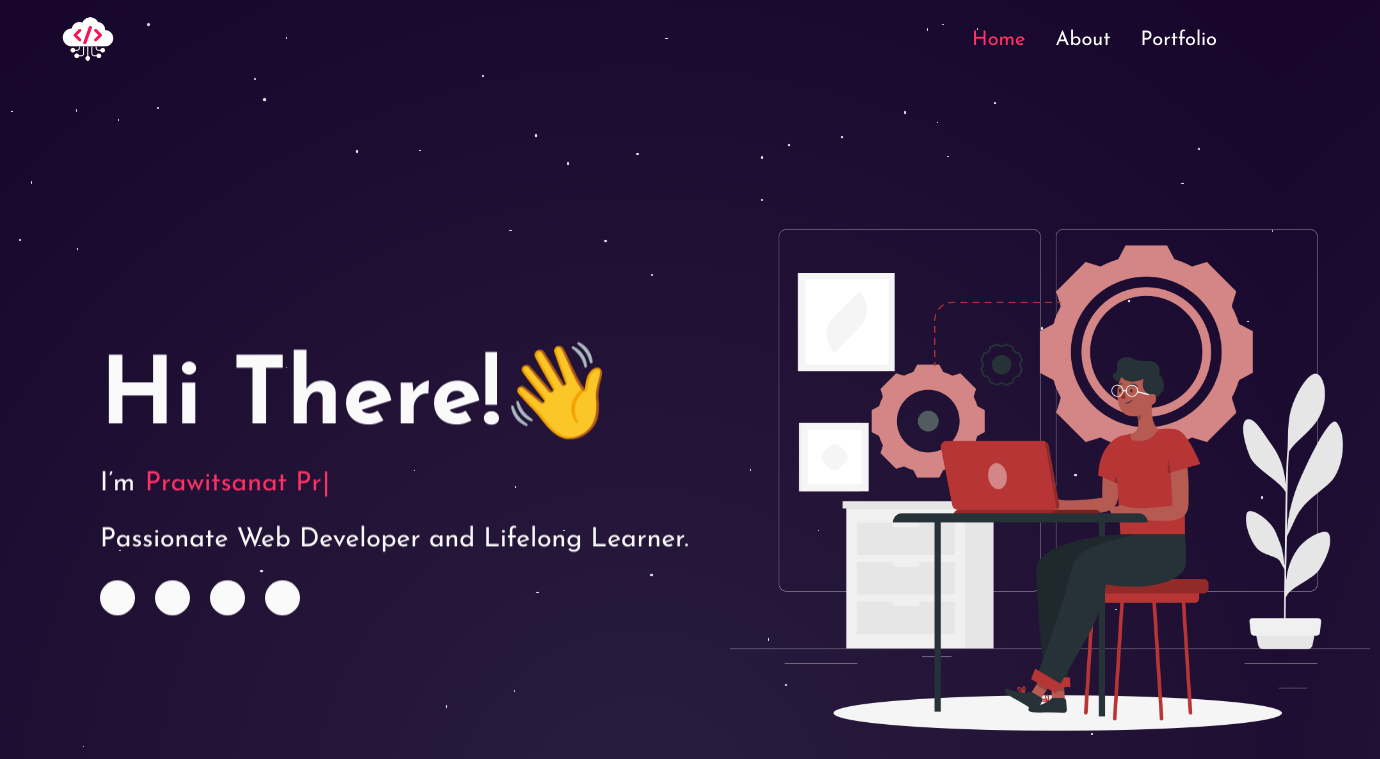
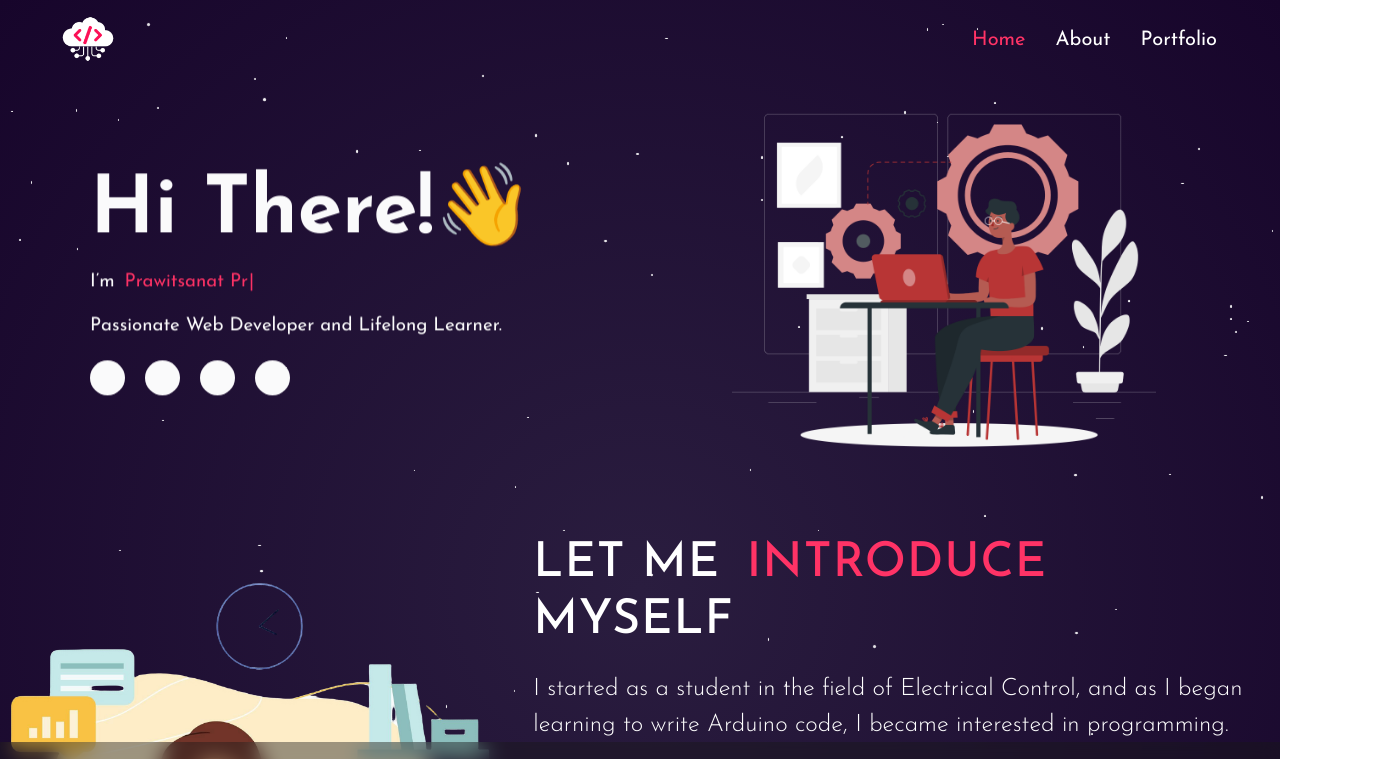
Before and after one commit to boomieindahouse/prawit-portfolio, a React (Vite) app: page / in a window 1280 px wide. Shown: the top 759 px of the page, 1380 px wide, since content can reach past the window. Built offline with nearby package versions, Linux system fonts and the light colour scheme; some icons are missing.

Commit message:
add responsive homepage

```diff
--- a/src/components/Footer/Footer.css
+++ b/src/components/Footer/Footer.css
@@ -24,3 +24,10 @@
     font-size: 9pt;
   }
 }
+
+/* ipad pro res */
+@media (min-width: 1024px) and (max-width: 1366px) {
+ .footer {
+  position: fixed;
+ }
+}
--- a/src/components/Homepage/Greeting.css
+++ b/src/components/Homepage/Greeting.css
@@ -4,7 +4,7 @@
 }
 
 .greeting-image img {
-  max-width: 650px;
+  max-width: 620px;
   padding-right: 10px;
   height: auto;
 }
@@ -92,12 +92,16 @@
 /* Responsive Media Queries */
 @media (max-width: 768px) {
   .greeting {
-    height: 100vh;
+    height: 80vh;
     padding: 20px;
     justify-content: center;
     display: flex;
     flex-direction: column;
     align-items: center;
+  }
+
+  .greeting-content {
+    text-align: center;
   }
 
   .greeting-content h1 {
@@ -108,9 +112,23 @@
     font-size: 16pt;
   }
 
+  .greet-text {
+    display: inline;
+  }
+
+  .contact-buttons {
+    display: flex;
+    justify-content: center;
+  }
+
   .circle-button {
     width: 30px;
     height: 30px;
+  }
+
+  .greeting-image {
+    display: flex;
+    justify-content: center;
   }
 
   .greeting-image img {
@@ -118,3 +136,50 @@
     max-width: 350px;
   }
 }
+
+/* ipad mini, air responsive */
+@media (min-width: 768px) and (max-width: 1370px) {
+  .greeting {
+    height: 30vh;
+    padding: 50px;
+  }
+
+  .greeting-content {
+    text-align: start;
+  }
+
+  .greeting-content h1 {
+    font-size: 40pt;
+  }
+
+  .greeting-content p{
+    font-size: 14pt;
+  }
+
+  .contact-buttons {
+    display: flex;
+    justify-content: start;
+  }
+
+  .greeting-image img {
+    width: 100%;
+    max-width: 350px;
+  }
+}
+
+/* ipad pro res */
+@media (min-width: 1024px) and (max-width: 1366px) {
+  .greeting {
+    height: 40vh;
+    padding: 90px;
+  }
+
+  .greeting-image img {
+    width: 100%;
+    max-width: 600px;
+  }
+
+  .greeting-content h1 {
+    font-size: 60pt;
+  }
+}
--- a/src/components/Homepage/Intro.css
+++ b/src/components/Homepage/Intro.css
@@ -86,3 +86,25 @@
     transition: box-shadow 0.3s ease;
   }
 }
+
+/* ipad responsive */
+@media (min-width: 768px) and (max-width: 1200px) {
+  .intro-img img {
+    display: none;
+  }
+
+  .intro {
+    flex-direction: column;
+    align-items: center;
+    justify-content: center;
+    text-align: center;
+    position: relative;
+    right: 20%;
+  }
+
+  .contact-button {
+    position: absolute;
+    left: 70%;
+    top: 82%;
+  }
+}
```
Also changed, not shown: src/components/Navbar/Navbar.css (line endings or trailing spaces).
